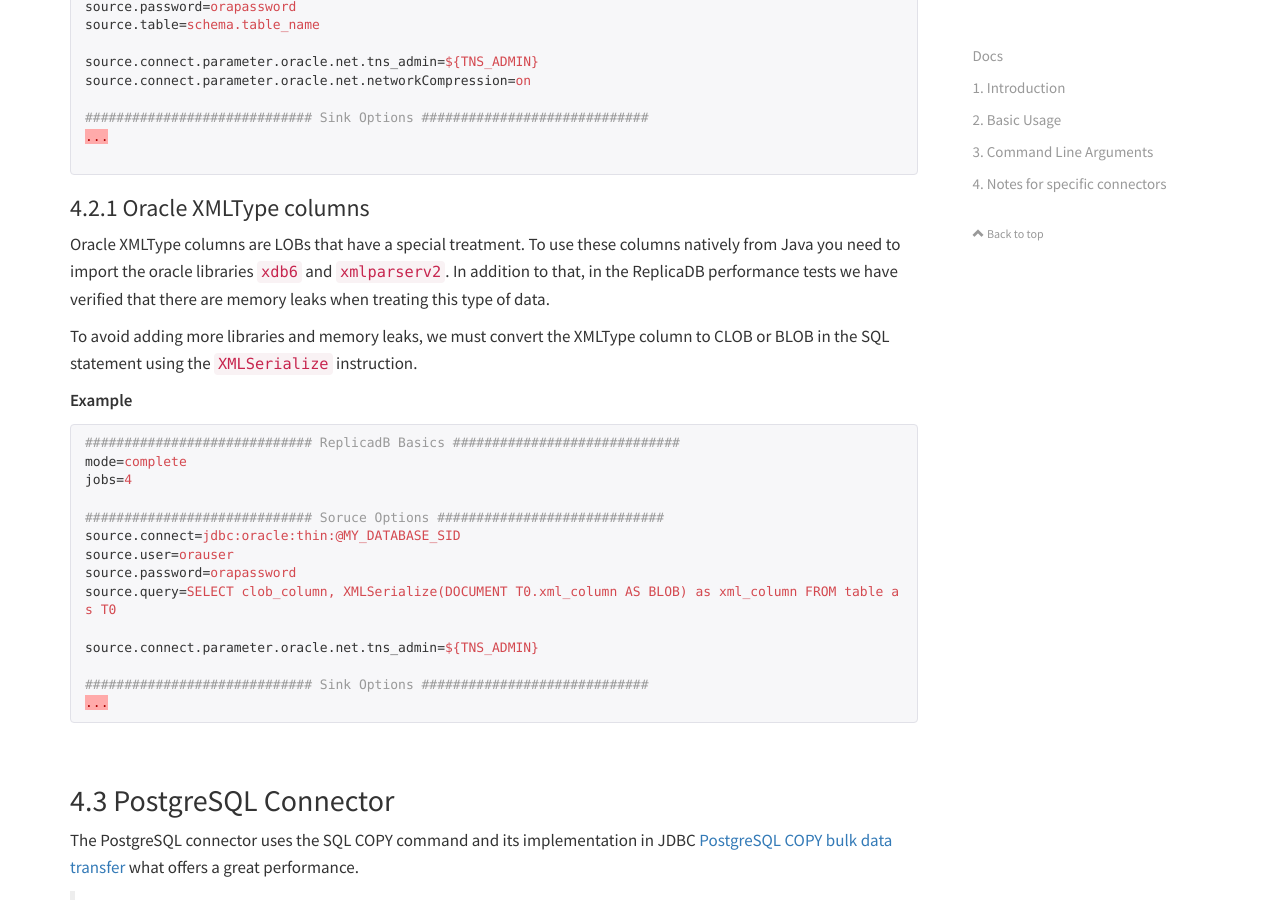
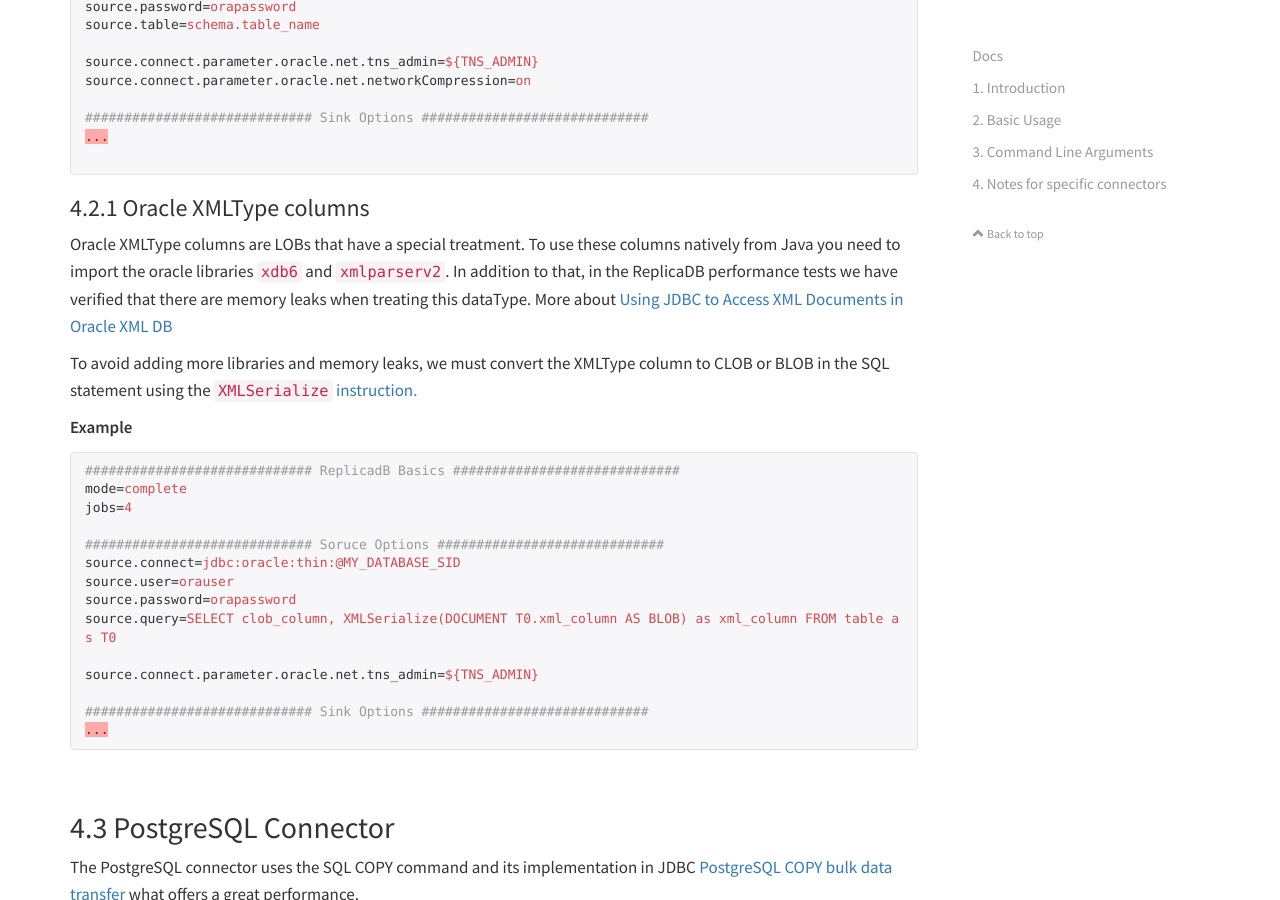
Before and after one commit to osalvador/ReplicaDB, a Jekyll site: the page built from docs/docs.md, in a window 1280 px wide and 900 px high, scrolled down 9369 px. Built offline with Jekyll 4.4.1, drawn with Linux system fonts in a browser that asks for light colours; nearby versions of some CDN libraries; comment, search, counter and statistics services are not loaded; our own code applies the rules of GitHub Pages for plain Markdown files.

Commit message:
Update docs.md

````diff
--- a/docs/docs.md
+++ b/docs/docs.md
@@ -372,9 +372,10 @@
 
 ### 4.2.1 Oracle XMLType columns
 
-Oracle XMLType columns are LOBs that have a special treatment. To use these columns natively from Java you need to import the oracle libraries `xdb6` and `xmlparserv2`. In addition to that, in the ReplicaDB performance tests we have verified that there are memory leaks when treating this type of data.
+Oracle XMLType columns are LOBs that have a special treatment. To use these columns natively from Java you need to import the oracle libraries `xdb6` and `xmlparserv2`. In addition to that, in the ReplicaDB performance tests we have verified that there are memory leaks when treating this dataType. More about [Using JDBC to Access XML Documents in Oracle XML DB](https://docs.oracle.com/database/121/ADXDB/xdb11jav.htm#ADXDB4934)
 
-To avoid adding more libraries and memory leaks, we must convert the XMLType column to CLOB or BLOB in the SQL statement using the [`XMLSerialize`](https://docs.oracle.com/en/database/oracle/oracle-database/19/adxdb/generation-of-XML-data-from-relational-data.html#GUID-55FE9CED-5B25-4DA2-9F9E-921DF8276EB8) instruction.
+
+To avoid adding more libraries and memory leaks, we must convert the XMLType column to CLOB or BLOB in the SQL statement using the [`XMLSerialize` instruction.](https://docs.oracle.com/en/database/oracle/oracle-database/19/adxdb/generation-of-XML-data-from-relational-data.html#GUID-55FE9CED-5B25-4DA2-9F9E-921DF8276EB8)
 
 
 **Example**
@@ -446,11 +447,11 @@
 
 > S3 URI format: `s3://S3_endpoint[:port]/bucket_name/[bucket_subfolder]`
 
+<br>
 Example:
 
 ```properties
 sink.connect=s3://s3.eu-west-3.amazonaws.com/replicadb/images
-
 ```
 
 Connecting to Amazon S3 requires *AccessKey* and *SecretKey* provided by your Amazon S3 account. These security keys are specified as additional parameters in the connection.
````
